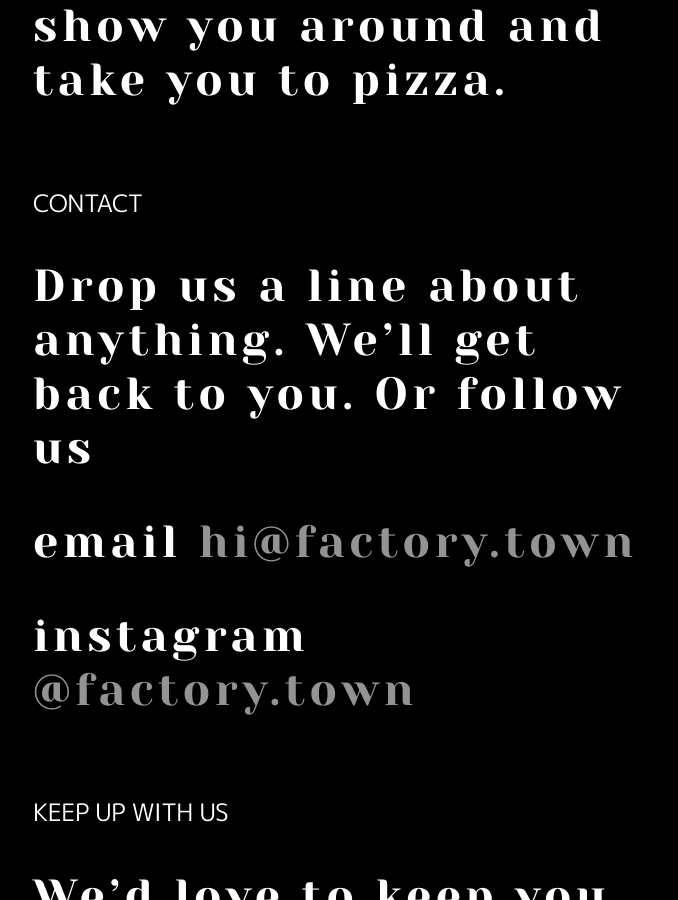
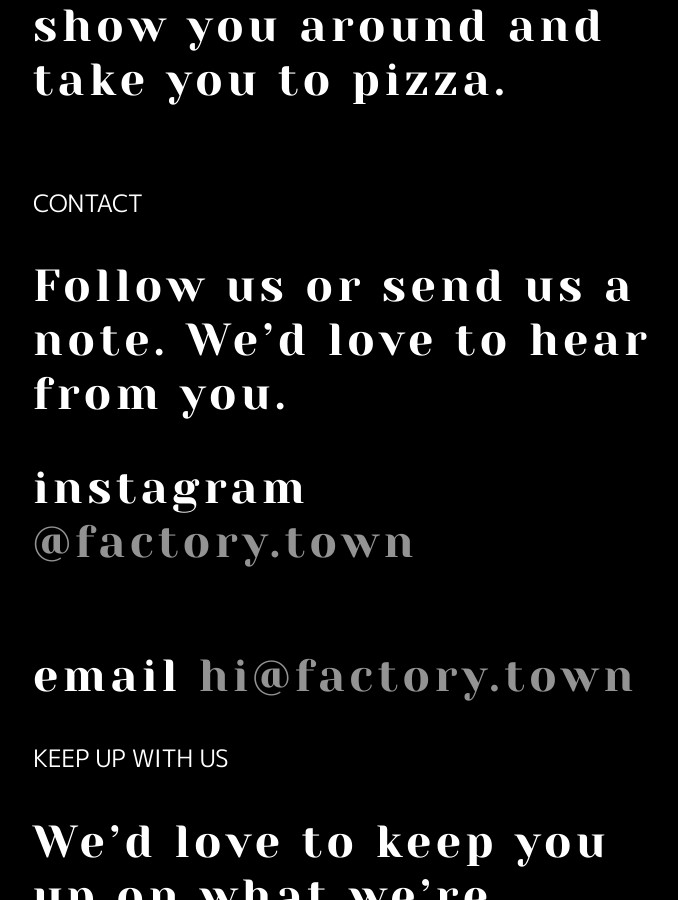
Before and after one commit to factorytown/factorytown.github.io, a Jekyll site: the page built from _pages/about.md, in a window 1280 px wide and 900 px high, scrolled down 1378 px. Shown: the whole window, without its empty margins (287-965 px from the left). Built offline with Jekyll 4.4.1, drawn with Linux system fonts in a browser that asks for light colours; nearby versions of some CDN libraries.

Commit message:
Updated About

```diff
--- a/_pages/about.md
+++ b/_pages/about.md
@@ -18,12 +18,13 @@ title: ABOUT
 
 ### CONTACT
 
-## Drop us a line about anything. We'll get back to you. Or follow us
-
-## email <a href="mailto:hi@factory.town" target="_new" class="js-no-ajax">hi@factory.town</a>
+## Follow us or send us a note. We'd love to hear from you.
 
 ## instagram <a href="http://instagram.com/factory.town">@factory.town</a>
 <BR>
+## email <a href="mailto:hi@factory.town" target="_new" class="js-no-ajax">hi@factory.town</a>
+
+
 
 
 
```
